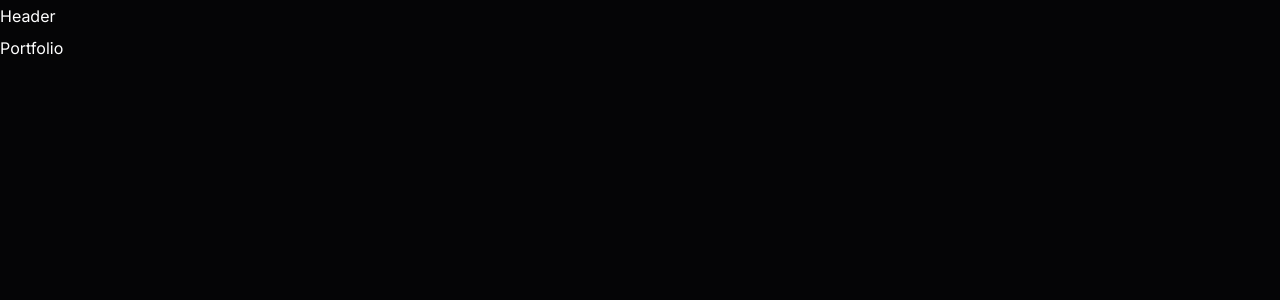
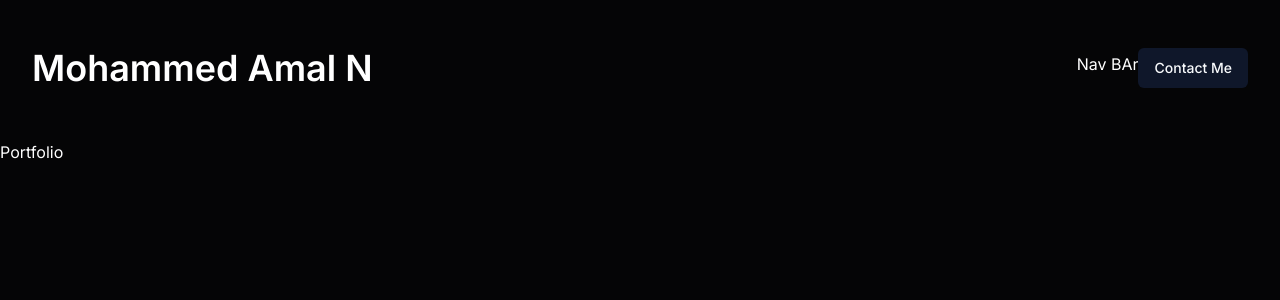
Before and after one commit to Amal474/portfolio-nextjs, a Next.js app: page / in a window 1280 px wide. Shown: the top 300 px of the page. Built offline with nearby package versions, Linux system fonts and the light colour scheme.

Commit message:
Nav test

```diff
--- a/components/Header.tsx
+++ b/components/Header.tsx
@@ -1,5 +1,25 @@
+import Link from "next/link";
+import { Button } from "./ui/button";
+
+// Custom Components
+import Navbar from "./Navbar";
+
+
 export default function Header() {
   return (
-    <header>Header</header>
+    <header className="py-8 xl:py-12 text-white">
+      <div className="container mx-auto flex justify-between items-center">
+        <h1 className="text-4xl font-semibold">
+          Mohammed Amal N
+        </h1>
+        <div className="hidden md:flex">
+          <Navbar/>
+          <Link href={"/contact"}>
+            <Button>Contact Me</Button>
+          </Link>
+        </div>
+        <div className="md:hidden">Mobile Nav</div>
+      </div>
+    </header>
   );
 }
--- /dev/null
+++ b/components/Navbar.tsx
@@ -0,0 +1,9 @@
+import Link from "next/link";
+import { Button } from "./ui/button";
+
+
+export default function Navbar() {
+  return (
+    <nav>Nav BAr</nav>
+  );
+}
```
